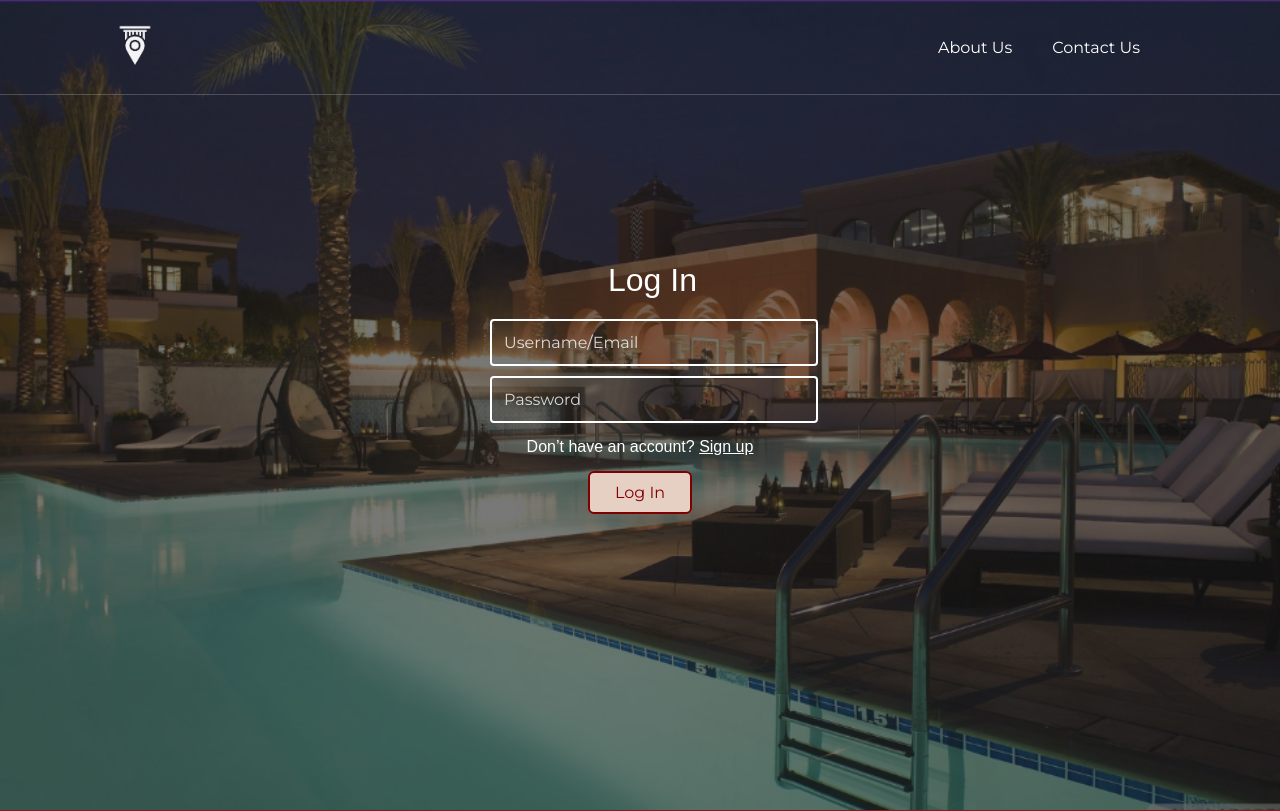
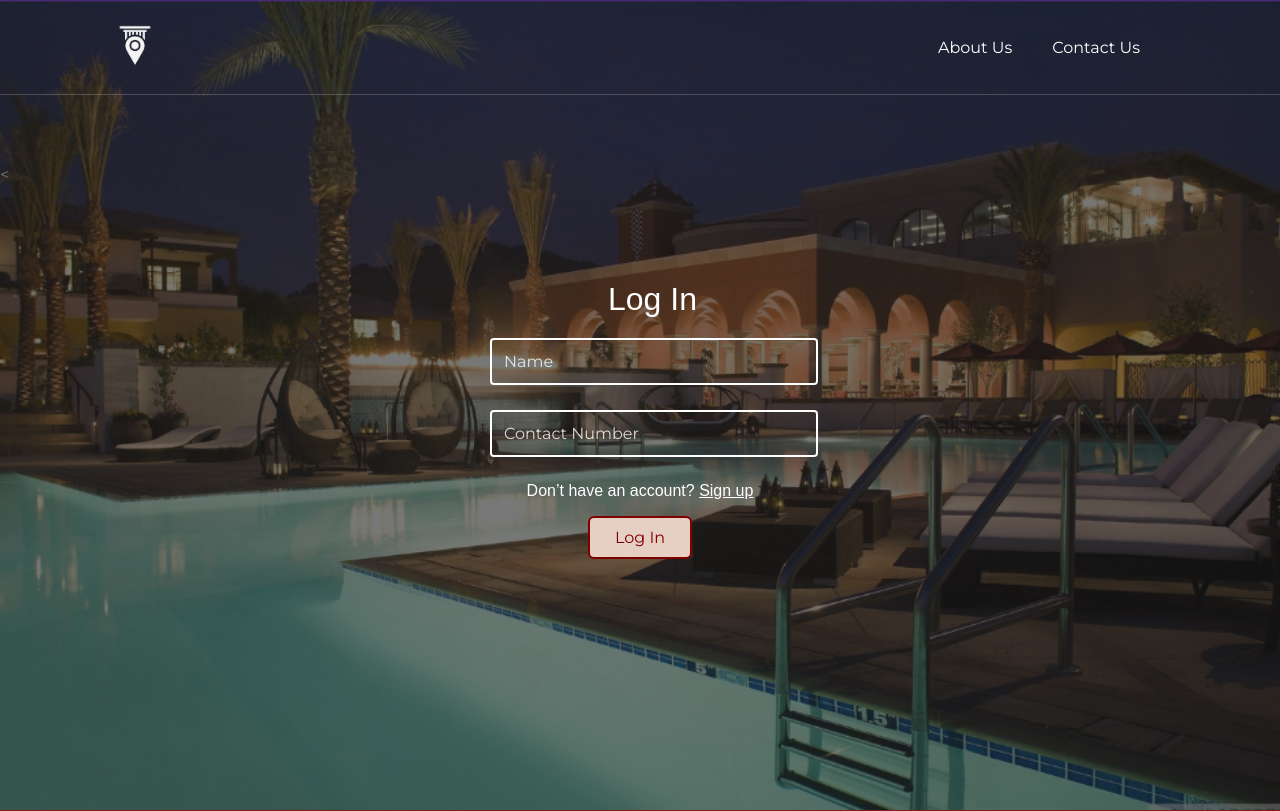
Before and after one commit to amiliadanielle/AppDev_FinalProject, a PHP site: page /pages/login.php in a window 1280 px wide. Shown: the top 811 px of the page. Run offline with PHP 8.4, Linux system fonts and the light colour scheme.

Commit message:
feat: update login form to include name and contact number fields

```diff
--- a/pages/login.php
+++ b/pages/login.php
@@ -25,12 +25,19 @@
         </div>
     </div>
 
-    <form class="login-form" method="POST" action="../process/login_process.php">
-      <h2>Log In</h2>
-      <input type="text" name="username_email" placeholder="Username/Email" required>
-      <input type="password" name="password" placeholder="Password" required>
-      <p class="signup-link">Don’t have an account? <a href="../pages/signup.php">Sign up</a></p>
-    <button type="submit" name="login">Log In</button>
+    <<form class="login-form">
+    <h2>Log In</h2>
+
+    <div class="input-group">
+        <input type="text" placeholder="Name" name="name">
+    </div>
+
+    <div class="input-group">
+        <input type="text" placeholder="Contact Number" name="contact">
+    </div>
+
+      <p class="login-link">Don’t have an account? <a href="../pages/signup.php">Sign up</a></p>
+    <button type="submit" name="login" a href="#">Log In</button>
 </form>
 
 </header>
```
